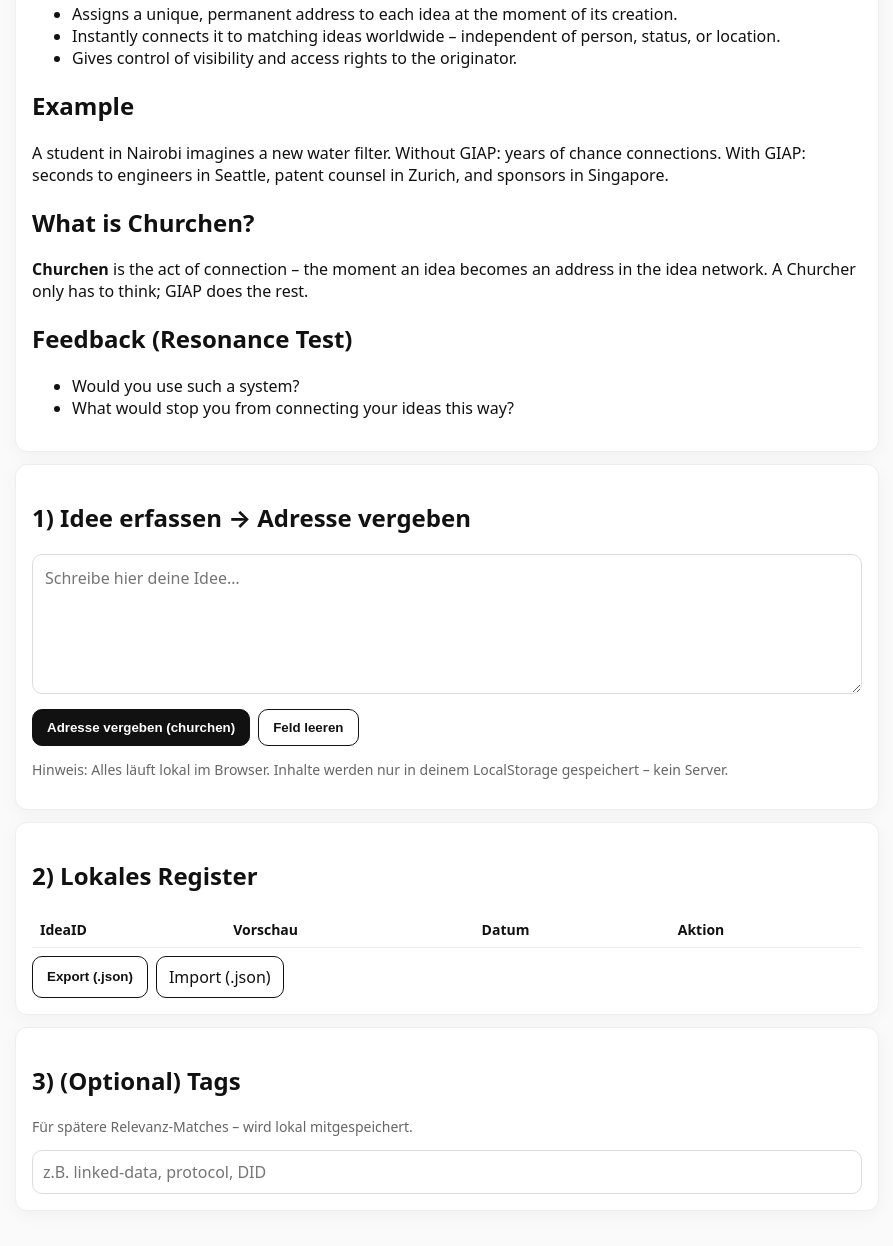
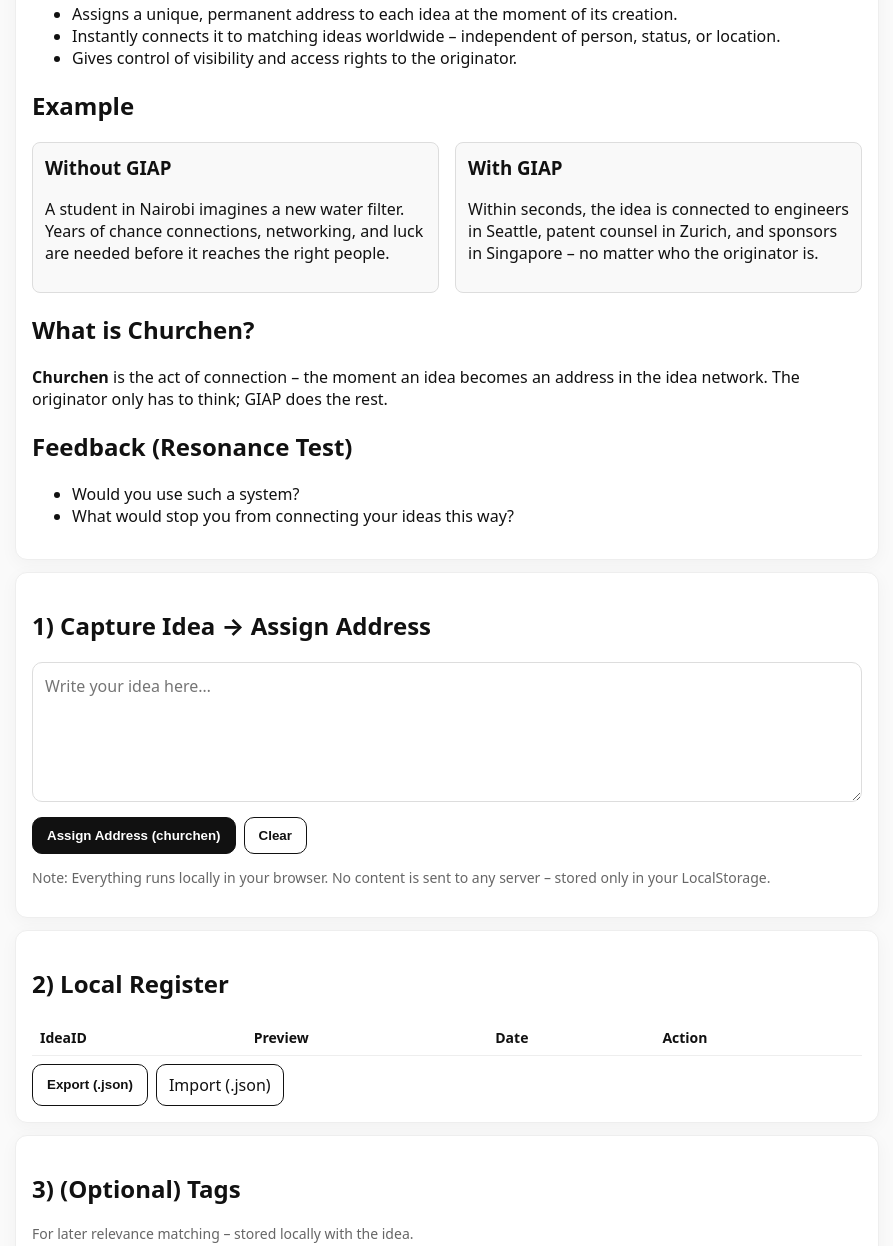
Before and after one commit to alexbasila/GIAP-global-idea-addressing-protocol, a plain HTML site: page index.html in a window 1280 px wide. Shown: the part 402-1648 px from the top of the page, without its empty margins (193-1086 px from the left). Drawn offline with Linux system fonts and the light colour scheme.

Commit message:
Update index.html

```diff
--- a/index.html
+++ b/index.html
@@ -26,16 +26,19 @@
     .mono{font-family:ui-monospace,SFMono-Regular,Menlo,Monaco,Consolas,monospace}
     .table{width:100%;border-collapse:collapse}
     .table th,.table td{padding:8px;border-bottom:1px solid #eee;text-align:left;font-size:14px}
+    .compare{display:grid;grid-template-columns:1fr 1fr;gap:16px}
+    .compare div{background:#f9f9f9;border-radius:8px;padding:12px;border:1px solid #ddd}
+    .compare h3{margin-top:0}
   </style>
 </head>
 <body>
   <header>
     <h1>GIAP – Churchen (MVP)</h1>
-    <p class="sub">The net connects people; <b>GIAP connects only ideas</b>. Churchen = der Akt der Adressvergabe.</p>
+    <p class="sub">The net connects people; <b>GIAP connects only ideas</b>. Churchen = the act of assigning an address.</p>
   </header>
 
   <main>
-    <!-- Info-Block aus README -->
+    <!-- Info block from README -->
     <section class="card">
       <h1>GIAP – Global Idea Addressing Protocol</h1>
       <p><strong>The moment you have an idea, GIAP asks if you want to give it an address on the net – and see matching ideas.</strong>
@@ -50,12 +53,20 @@
       </ul>
 
       <h2>Example</h2>
-      <p>A student in Nairobi imagines a new water filter. Without GIAP: years of chance connections.
-      With GIAP: seconds to engineers in Seattle, patent counsel in Zurich, and sponsors in Singapore.</p>
+      <div class="compare">
+        <div>
+          <h3>Without GIAP</h3>
+          <p>A student in Nairobi imagines a new water filter. Years of chance connections, networking, and luck are needed before it reaches the right people.</p>
+        </div>
+        <div>
+          <h3>With GIAP</h3>
+          <p>Within seconds, the idea is connected to engineers in Seattle, patent counsel in Zurich, and sponsors in Singapore – no matter who the originator is.</p>
+        </div>
+      </div>
 
       <h2>What is Churchen?</h2>
       <p><strong>Churchen</strong> is the act of connection – the moment an idea becomes an address in the idea network.
-      A Churcher only has to think; GIAP does the rest.</p>
+      The originator only has to think; GIAP does the rest.</p>
 
       <h2>Feedback (Resonance Test)</h2>
       <ul>
@@ -65,17 +76,17 @@
     </section>
 
     <section class="card">
-      <h2>1) Idee erfassen → Adresse vergeben</h2>
-      <textarea id="idea" placeholder="Schreibe hier deine Idee…"></textarea>
+      <h2>1) Capture Idea → Assign Address</h2>
+      <textarea id="idea" placeholder="Write your idea here…"></textarea>
       <div class="row">
-        <button id="btn-churchen">Adresse vergeben (churchen)</button>
-        <button id="btn-clear" class="secondary">Feld leeren</button>
+        <button id="btn-churchen">Assign Address (churchen)</button>
+        <button id="btn-clear" class="secondary">Clear</button>
       </div>
-      <p class="muted">Hinweis: Alles läuft lokal im Browser. Inhalte werden nur in deinem LocalStorage gespeichert – kein Server.</p>
+      <p class="muted">Note: Everything runs locally in your browser. No content is sent to any server – stored only in your LocalStorage.</p>
     </section>
 
     <section class="card" id="result" style="display:none">
-      <h2>Adresse</h2>
+      <h2>Address</h2>
       <div class="grid">
         <div>
           <label>IdeaID</label>
@@ -87,16 +98,16 @@
         </div>
       </div>
       <div class="row" style="margin-top:10px">
-        <button id="btn-copy" class="secondary">IdeaID kopieren</button>
-        <button id="btn-copy-url" class="secondary">Permalink kopieren</button>
+        <button id="btn-copy" class="secondary">Copy IdeaID</button>
+        <button id="btn-copy-url" class="secondary">Copy Permalink</button>
       </div>
-      <p class="muted">Permalink-Schema: <code>giap://&lt;IdeaID&gt;</code> · Web: <code>?id=&lt;IdeaID&gt;</code></p>
+      <p class="muted">Permalink scheme: <code>giap://&lt;IdeaID&gt;</code> · Web: <code>?id=&lt;IdeaID&gt;</code></p>
     </section>
 
     <section class="card">
-      <h2>2) Lokales Register</h2>
+      <h2>2) Local Register</h2>
       <table class="table" id="tbl">
-        <thead><tr><th>IdeaID</th><th>Vorschau</th><th>Datum</th><th>Aktion</th></tr></thead>
+        <thead><tr><th>IdeaID</th><th>Preview</th><th>Date</th><th>Action</th></tr></thead>
         <tbody></tbody>
       </table>
       <div class="row" style="margin-top:8px">
@@ -110,8 +121,8 @@
 
     <section class="card">
       <h2>3) (Optional) Tags</h2>
-      <p class="muted">Für spätere Relevanz-Matches – wird lokal mitgespeichert.</p>
-      <input id="tags" type="text" placeholder="z.B. linked-data, protocol, DID" />
+      <p class="muted">For later relevance matching – stored locally with the idea.</p>
+      <input id="tags" type="text" placeholder="e.g. linked-data, protocol, DID" />
     </section>
   </main>
 
```
